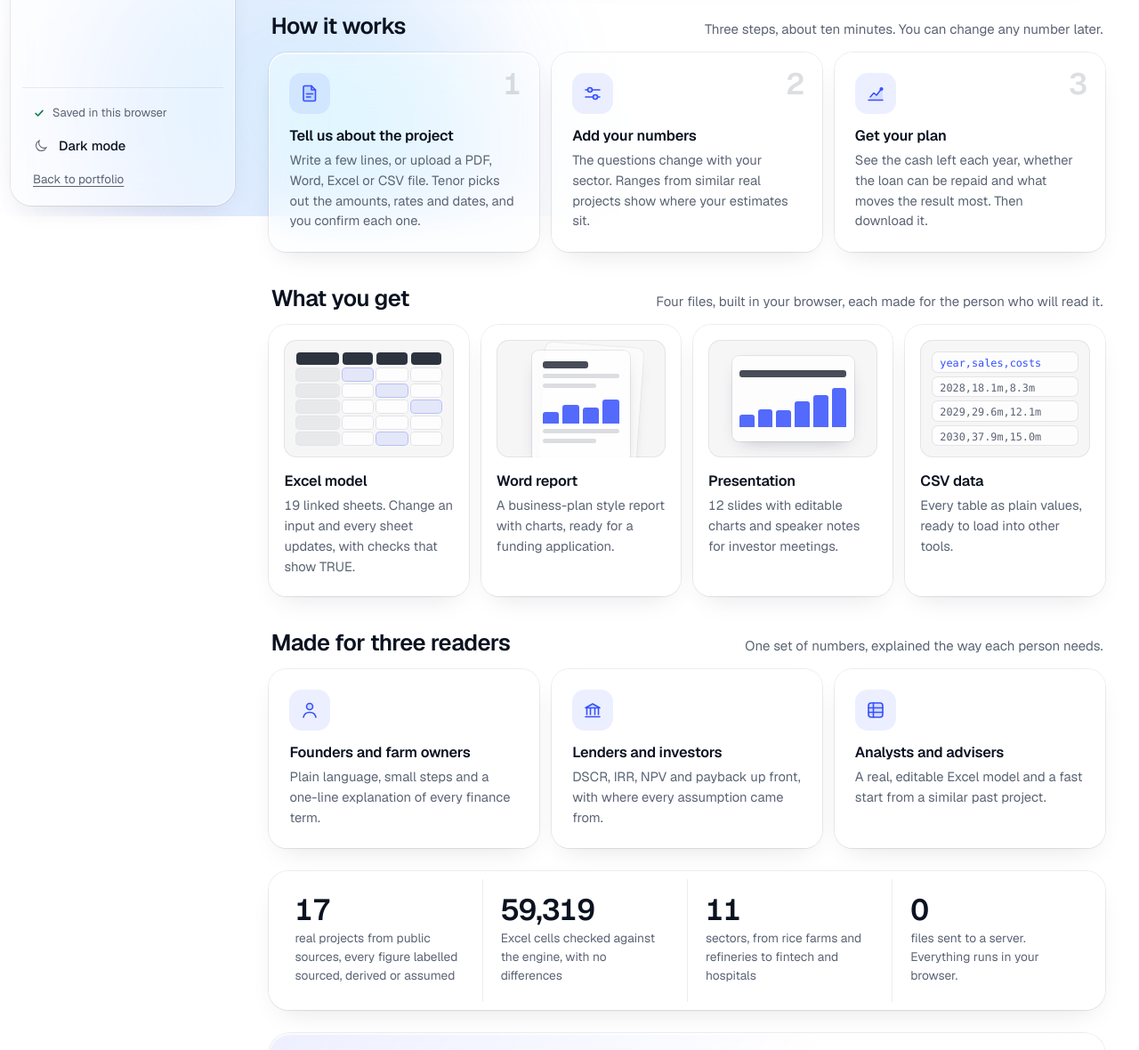
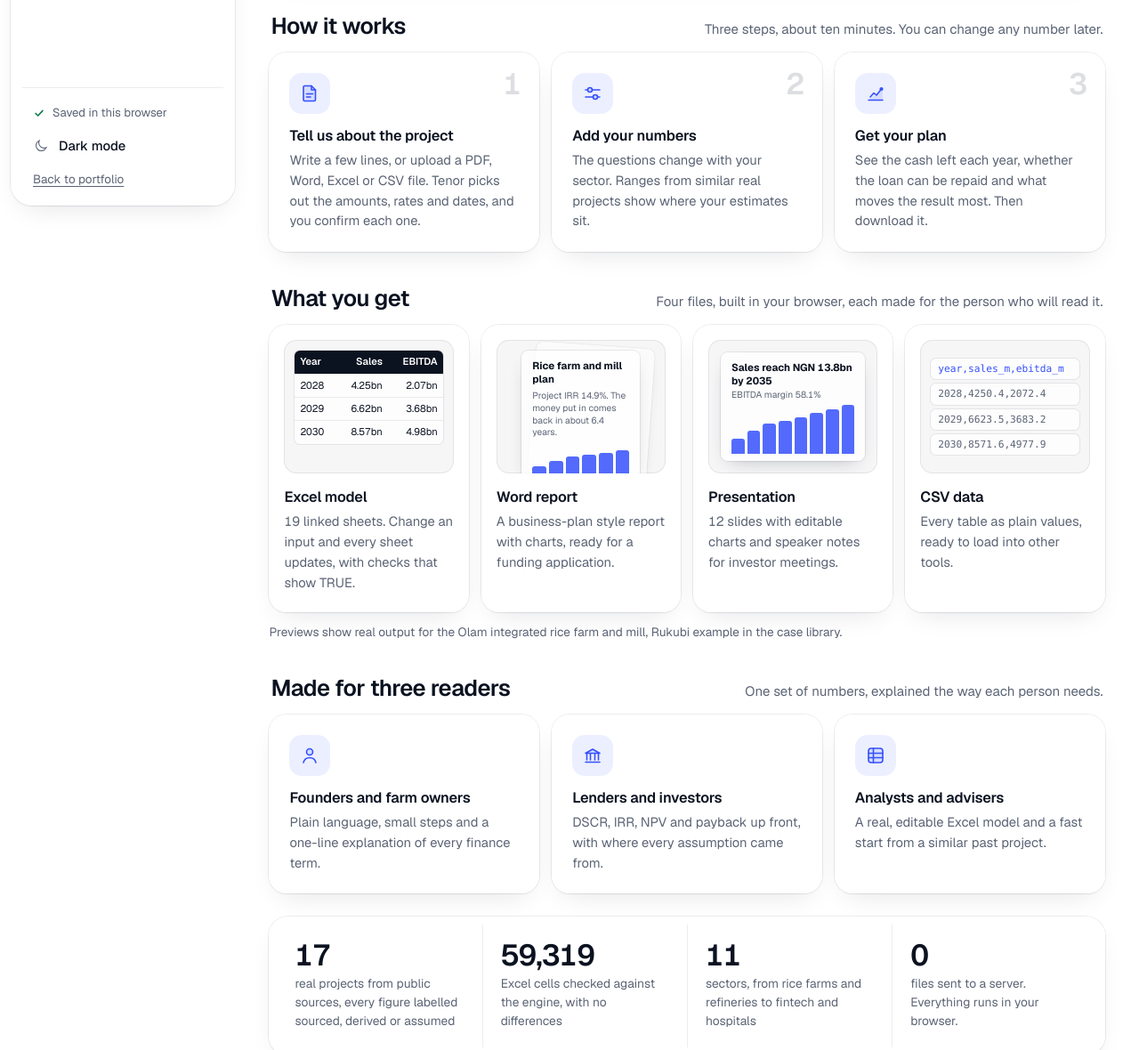
Before and after one commit to khothmanj/khothmanj.github.io, a plain HTML site: page tenor/index.html in a window 1280 px wide. Shown: the part 557-1737 px from the top of the page at 89% size. Drawn offline with nearby package versions, Linux system fonts and the light colour scheme.

Commit message:
Use transparent Tenor hero, drop background wash, fill output previews with real figures
Co-Authored-By: Claude Opus 5.5 <noreply@anthropic.com>

```diff
--- a/tenor/css/tenor.css
+++ b/tenor/css/tenor.css
@@ -18,7 +18,6 @@
   --bad: #C2352B; --bad-soft: rgba(194, 53, 43, 0.09);
   --q-sourced: #0F7A4A; --q-derived: #3550FC; --q-assumed: #C27C0E;
   --chart-slate: #CBD2DE;
-  --orb-1: rgba(53, 80, 252, 0.30); --orb-2: rgba(109, 91, 255, 0.24); --orb-3: rgba(56, 189, 248, 0.22); --orb-4: rgba(53, 80, 252, 0.14);
   --shadow: 0 1px 2px rgba(15, 23, 42, 0.04), 0 12px 32px -14px rgba(15, 23, 42, 0.14);
   --shadow-lift: 0 2px 4px rgba(15, 23, 42, 0.05), 0 18px 40px -16px rgba(15, 23, 42, 0.2);
   --display: "Geist", system-ui, -apple-system, "Segoe UI", sans-serif;
@@ -41,7 +40,6 @@
   --bad: #FF9B8F; --bad-soft: rgba(255, 155, 143, 0.12);
   --q-sourced: #5FD39A; --q-derived: #8EA2FF; --q-assumed: #F2C46D;
   --chart-slate: #3A4253;
-  --orb-1: rgba(53, 80, 252, 0.45); --orb-2: rgba(109, 91, 255, 0.34); --orb-3: rgba(56, 189, 248, 0.22); --orb-4: rgba(53, 80, 252, 0.22);
   --shadow: 0 1px 2px rgba(0, 0, 0, 0.3), 0 14px 36px -16px rgba(0, 0, 0, 0.6);
   --shadow-lift: 0 2px 6px rgba(0, 0, 0, 0.35), 0 20px 44px -16px rgba(0, 0, 0, 0.7);
   color-scheme: dark;
@@ -68,11 +66,6 @@ p { margin: 0 0 0.75em; }
 
 /* Soft colour shapes behind the page, in the logo's blues. They give the frosted glass something real to
    blur, so panels read as see-through rather than white. The page itself stays pure white. */
-.backdrop { position: fixed; inset: 0; z-index: -1; pointer-events: none; overflow: hidden; }
-.backdrop::before, .backdrop::after { content: ""; position: absolute; border-radius: 50%; filter: blur(70px); }
-.backdrop::before { width: 46vw; height: 46vw; min-width: 340px; min-height: 340px; right: -8vw; top: -12vw; background: radial-gradient(circle at 35% 35%, var(--orb-1), var(--orb-2) 55%, transparent 72%); }
-.backdrop::after { width: 40vw; height: 40vw; min-width: 300px; min-height: 300px; left: 4vw; bottom: -14vw; background: radial-gradient(circle at 60% 40%, var(--orb-3), var(--orb-4) 55%, transparent 72%); }
-.backdrop { background: radial-gradient(28vw 22vw at 52% 46%, var(--orb-4), transparent 70%); }
 
 /* ---------- glass ---------- */
 .glass,
@@ -527,7 +520,6 @@ table.data td.neg { color: var(--bad); }
 .empty-ico .ico, .step-ico .ico { width: 24px; height: 24px; color: var(--accent); }
 .rail-img { margin: 18px -6px 0; }
 .rail-img img { width: 100%; height: auto; display: block; border-radius: var(--r); }
-:root[data-theme="dark"] .rail-img img, :root[data-theme="dark"] .home-hero-art img { background: #FFFFFF; }
 
 /* ---------- landing page ---------- */
 .btn-lg { min-height: 46px; padding: 0 20px; font-size: 0.98rem; border-radius: 13px; }
@@ -541,9 +533,7 @@ table.data td.neg { color: var(--bad); }
 .trust li { display: flex; align-items: center; gap: 8px; }
 .trust .ico { width: 18px; height: 18px; }
 .home-hero-art { margin: 0; position: relative; }
-.home-hero-art::before { content: ""; position: absolute; inset: 14% 10% 8%; border-radius: 40%; background: radial-gradient(circle, rgba(53, 80, 252, 0.18), transparent 70%); filter: blur(30px); z-index: 0; }
-.home-hero-art img { position: relative; z-index: 1; width: 100%; height: auto; display: block; border-radius: 22px; mix-blend-mode: multiply; }
-:root[data-theme="dark"] .home-hero-art img { mix-blend-mode: normal; box-shadow: 0 20px 50px -24px rgba(0, 0, 0, 0.8); }
+.home-hero-art img { position: relative; z-index: 1; width: 100%; height: auto; display: block; }
 .rail-img img { mix-blend-mode: multiply; }
 :root[data-theme="dark"] .rail-img img { mix-blend-mode: normal; }
 .home-sec-head { display: flex; flex-wrap: wrap; align-items: baseline; justify-content: space-between; gap: 6px 20px; margin: 10px 2px 14px; }
@@ -565,33 +555,31 @@ table.data td.neg { color: var(--bad); }
 .proof > div + div { border-left: 1px solid var(--line); }
 .proof strong { font-size: clamp(1.6rem, 2.6vw, 2.1rem); font-weight: 600; letter-spacing: -0.03em; line-height: 1; }
 .proof span { color: var(--muted); font-size: 0.86rem; }
-.home-cta { display: flex; flex-wrap: wrap; align-items: center; justify-content: space-between; gap: 16px; padding: clamp(22px, 3vw, 32px); border-radius: 24px; background: linear-gradient(135deg, var(--accent-soft), transparent 60%), var(--glass); }
+.home-cta { display: flex; flex-wrap: wrap; align-items: center; justify-content: space-between; gap: 16px; padding: clamp(22px, 3vw, 32px); border-radius: 24px; background: var(--glass); }
 .home-cta h2 { font-size: clamp(1.25rem, 2vw, 1.55rem); }
 .home-cta p { margin: 4px 0 0; }
 .home-cta .actions { margin: 0; }
 
 /* product previews on the landing page */
-.mock { height: 132px; border-radius: 14px; background: var(--surface-2); box-shadow: inset 0 0 0 1px var(--line); padding: 14px; position: relative; overflow: hidden; }
-.mock-sheet { display: grid; grid-template-columns: 1.4fr 1fr 1fr 1fr; gap: 4px; align-content: center; }
-.mock-sheet span { height: 14px; border-radius: 4px; background: var(--glass-strong); box-shadow: 0 0 0 1px var(--line); }
-.mock-sheet span.h { background: #0B1220; box-shadow: none; opacity: 0.85; }
-.mock-sheet span.l { background: var(--surface-3); }
-.mock-sheet span.b { background: var(--accent-soft); box-shadow: 0 0 0 1px var(--accent-line); }
-.mock-doc .page { position: absolute; width: 58%; left: 21%; top: 12px; bottom: -6px; background: var(--glass-strong); border-radius: 8px; box-shadow: 0 0 0 1px var(--line), 0 8px 20px -10px rgba(15, 23, 42, 0.3); padding: 12px; display: grid; gap: 6px; align-content: start; }
-.mock-doc .page.back { left: 27%; top: 6px; opacity: 0.6; transform: rotate(4deg); }
-.mock-doc i, .mock-slide i { display: block; height: 5px; border-radius: 3px; background: var(--line-strong); }
-.mock-doc i.t, .mock-slide i.t { height: 8px; width: 60%; background: var(--ink); opacity: 0.75; }
-.mock-doc i.s { width: 70%; }
-.mock .bars { display: flex; align-items: flex-end; gap: 4px; height: 34px; }
+.mock { height: 150px; border-radius: 14px; background: var(--surface-2); box-shadow: inset 0 0 0 1px var(--line); padding: 12px; position: relative; overflow: hidden; font-variant-numeric: tabular-nums; }
+.mock-sheet table { width: 100%; border-collapse: collapse; font-size: 0.7rem; background: var(--glass-strong); box-shadow: 0 0 0 1px var(--line); border-radius: 6px; overflow: hidden; }
+.mock-sheet th, .mock-sheet td { padding: 4px 6px; text-align: right; border-bottom: 1px solid var(--line); white-space: nowrap; }
+.mock-sheet th { background: #0B1220; color: #FFFFFF; font-weight: 600; }
+.mock-sheet td:first-child, .mock-sheet th:first-child { text-align: left; }
+.mock-sheet tr:last-child td { border-bottom: 0; }
+.mock-doc .page { position: absolute; width: 70%; left: 15%; top: 12px; bottom: -6px; background: var(--glass-strong); border-radius: 8px; box-shadow: 0 0 0 1px var(--line), 0 8px 20px -10px rgba(15, 23, 42, 0.3); padding: 10px 12px; display: grid; gap: 5px; align-content: start; }
+.mock-doc .page.back { left: 21%; top: 6px; opacity: 0.6; transform: rotate(4deg); }
+.mock-doc strong, .mock-slide strong { font-size: 0.72rem; line-height: 1.25; color: var(--ink); }
+.mock-doc span, .mock-slide span { font-size: 0.64rem; line-height: 1.35; color: var(--muted); }
+.mock .bars { display: flex; align-items: flex-end; gap: 3px; height: 34px; margin-top: 2px; }
 .mock .bars b { flex: 1; border-radius: 3px 3px 0 0; background: var(--accent); opacity: 0.85; }
-.mock-slide { display: grid; place-content: center; }
-.mock-slide { padding: 0; }
-.mock-slide::before { content: ""; position: absolute; inset: 18px 14%; border-radius: 8px; background: var(--glass-strong); box-shadow: 0 0 0 1px var(--line), 0 8px 20px -10px rgba(15, 23, 42, 0.3); }
-.mock-slide i.t, .mock-slide .bars { position: relative; width: 120px; }
-.mock-slide .bars { height: 46px; margin-top: 10px; }
-.mock-csv { display: grid; align-content: center; gap: 6px; font-size: 0.74rem; }
+.mock-slide { display: grid; place-items: center; padding: 14px; }
+.mock-slide .slide { width: 100%; height: 100%; border-radius: 8px; background: var(--glass-strong); box-shadow: 0 0 0 1px var(--line), 0 8px 20px -10px rgba(15, 23, 42, 0.3); padding: 10px 12px; display: grid; grid-template-rows: auto auto 1fr; gap: 2px; }
+.mock-slide .bars { height: 100%; min-height: 30px; }
+.mock-csv { display: grid; align-content: center; gap: 5px; font-size: 0.7rem; }
 .mock-csv code { font-family: ui-monospace, "SF Mono", Menlo, monospace; color: var(--muted); background: var(--glass-strong); padding: 3px 8px; border-radius: 6px; box-shadow: 0 0 0 1px var(--line); white-space: nowrap; overflow: hidden; text-overflow: ellipsis; }
 .mock-csv code:first-child { color: var(--accent); }
+.outputs-note { margin: 12px 0 0; font-size: 0.85rem; color: var(--muted); }
 
 @media (max-width: 1180px) {
   .outputs { grid-template-columns: repeat(2, minmax(0, 1fr)); }
--- a/tenor/js/ui/home.js
+++ b/tenor/js/ui/home.js
@@ -18,16 +18,37 @@
     grid: I('<rect class="duo" x="4" y="4" width="16" height="16" rx="3"/><rect x="4" y="4" width="16" height="16" rx="3"/><path d="M4 9.5h16M4 14.5h16M9.5 4v16"/>'),
   };
 
-  /* Small product previews built in HTML, so they stay sharp and follow the theme. */
-  const MOCK = {
-    excel: '<div class="mock mock-sheet" aria-hidden="true">' + Array.from({ length: 24 }, (_, i) => '<span class="' + (i < 4 ? 'h' : i % 4 === 0 ? 'l' : [5, 10, 15, 22].includes(i) ? 'b' : '') + '"></span>').join('') + '</div>',
-    word: '<div class="mock mock-doc" aria-hidden="true"><div class="page back"></div><div class="page"><i class="t"></i><i></i><i class="s"></i><div class="bars"><b style="height:40%"></b><b style="height:62%"></b><b style="height:55%"></b><b style="height:80%"></b></div><i></i><i class="s"></i></div></div>',
-    deck: '<div class="mock mock-slide" aria-hidden="true"><i class="t"></i><div class="bars"><b style="height:30%"></b><b style="height:45%"></b><b style="height:42%"></b><b style="height:64%"></b><b style="height:78%"></b><b style="height:96%"></b></div></div>',
-    csv: '<div class="mock mock-csv" aria-hidden="true"><code>year,sales,costs</code><code>2028,18.1m,8.3m</code><code>2029,29.6m,12.1m</code><code>2030,37.9m,15.0m</code></div>',
-  };
+  /* Small product previews built in HTML, filled with the engine's real output for the
+     sample case, so every number shown is one the downloads would contain. */
+  const SAMPLE_CASE = 'ng-olam-rukubi-rice';
+  function previews() {
+    const P = root.TenorProject, E = root.TenorEngine, N = root.TenorNarrative, D = A.data;
+    const c = A.allCases().find((x) => x.id === SAMPLE_CASE);
+    const input = P.engineInput(P.fromCase(c, D.sectors, D.defaults), D.defaults);
+    const m = E.run(input), o = m.out, k = m.kpis, cur = input.currency;
+    const money = (x) => N.money(x, cur);
+    const short = (x) => N.money(x, '');
+    const first = m.opsStart || 1; // first operating year (1-based)
+    const Y = (t) => m.years[t - 1]; // out arrays are 1-based, years 0-based
+    const rows = [0, 1, 2, 3].map((i) => first + i).filter((t) => t <= m.N);
+    const opsRev = o.revenue.slice(first, first + 8);
+    const max = Math.max.apply(null, opsRev) || 1;
+    const bars = (vals) => '<div class="bars">' + vals.map((v) => '<b style="height:' + Math.max(6, Math.round((v / max) * 100)) + '%"></b>').join('') + '</div>';
+    return {
+      name: c.name,
+      excel: '<div class="mock mock-sheet" aria-hidden="true"><table><tr><th>Year</th><th>Sales</th><th>EBITDA</th></tr>' +
+        rows.slice(0, 3).map((t) => '<tr><td>' + Y(t) + '</td><td>' + short(o.revenue[t]) + '</td><td>' + short(o.ebitda[t]) + '</td></tr>').join('') + '</table></div>',
+      word: '<div class="mock mock-doc" aria-hidden="true"><div class="page back"></div><div class="page"><strong>Rice farm and mill plan</strong><span>Project IRR ' + N.pct(k.projectIRR) + '. The money put in comes back in about ' + k.paybackYears.toFixed(1) + ' years.</span>' + bars(opsRev.slice(0, 6)) + '<span>Sales by year, ' + Y(first) + ' to ' + Y(Math.min(first + 5, m.N)) + '</span></div></div>',
+      deck: '<div class="mock mock-slide" aria-hidden="true"><div class="slide"><strong>Sales reach ' + money(opsRev[opsRev.length - 1]) + ' by ' + Y(first + opsRev.length - 1) + '</strong><span>EBITDA margin ' + N.pct(k.ebitdaMargin) + '</span>' + bars(opsRev) + '</div></div>',
+      csv: '<div class="mock mock-csv" aria-hidden="true"><code>year,sales_m,ebitda_m</code>' +
+        rows.slice(0, 3).map((t) => '<code>' + Y(t) + ',' + (o.revenue[t] / 1e6).toFixed(1) + ',' + (o.ebitda[t] / 1e6).toFixed(1) + '</code>').join('') + '</div>',
+    };
+  }
 
   function view(el) {
     document.title = 'Tenor · Project finance modeller';
+    let MOCK;
+    try { MOCK = previews(); } catch (e) { MOCK = { excel: '', word: '', deck: '', csv: '' }; }
     el.innerHTML = '<div class="page home">' +
       '<section class="home-hero glass" aria-labelledby="home-h">' +
         '<div class="home-hero-text">' +
@@ -53,7 +74,7 @@
           '<article class="output glass">' + MOCK.word + '<h3>Word report</h3><p>A business-plan style report with charts, ready for a funding application.</p></article>' +
           '<article class="output glass">' + MOCK.deck + '<h3>Presentation</h3><p>12 slides with editable charts and speaker notes for investor meetings.</p></article>' +
           '<article class="output glass">' + MOCK.csv + '<h3>CSV data</h3><p>Every table as plain values, ready to load into other tools.</p></article>' +
-        '</div></section>' +
+        '</div>' + (MOCK.name ? '<p class="outputs-note">Previews show real output for the ' + A.esc(MOCK.name) + ' example in the case library.</p>' : '') + '</section>' +
 
       '<section class="home-sec" aria-labelledby="who-h"><div class="home-sec-head"><h2 id="who-h">Made for three readers</h2><p class="muted">One set of numbers, explained the way each person needs.</p></div>' +
         '<div class="who3">' +
```
Also changed, not shown: tenor/index.html (+0 -1 lines), tenor/img/hero-768.webp, tenor/img/hero.webp, 1 other file.
